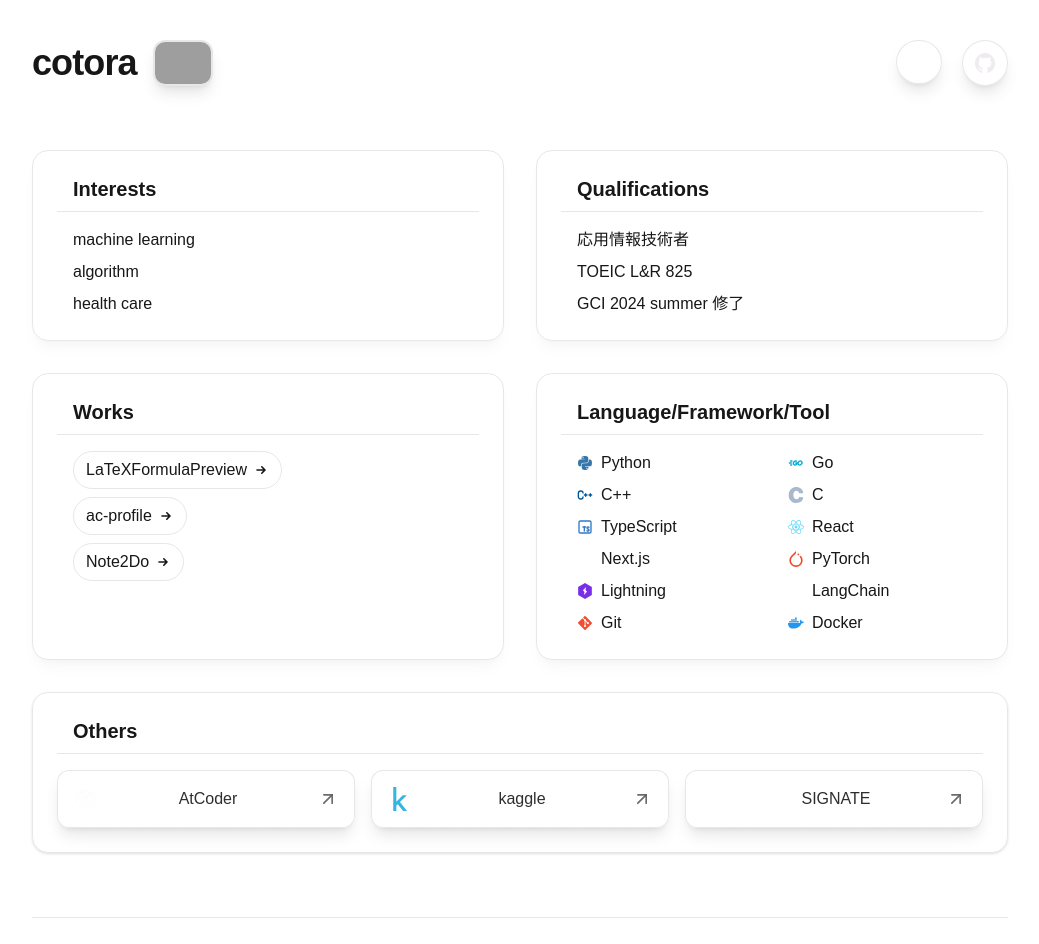
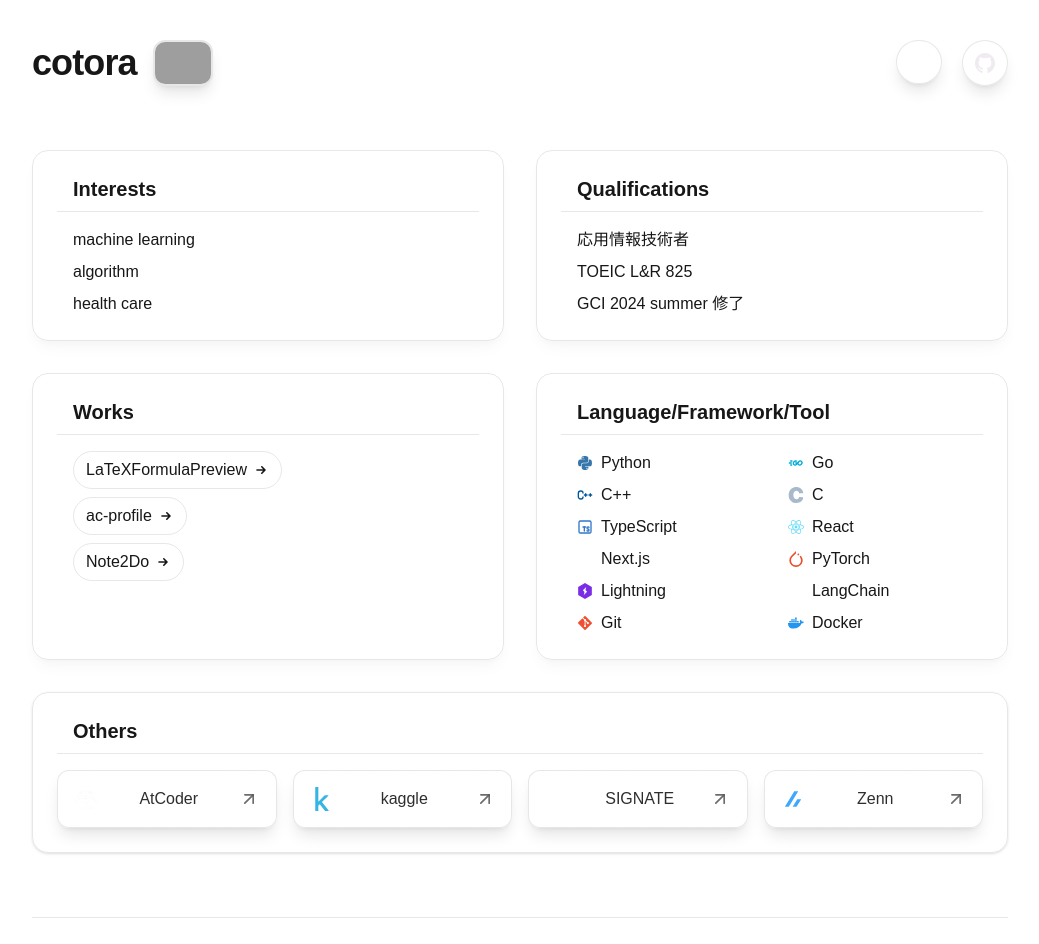
Before and after one commit to cotora/portfolio, a Next.js app: page / in a window 1280 px wide. Shown: the top 944 px of the page, without its empty margins (120-1159 px from the left). Built offline with nearby package versions, Linux system fonts and the light colour scheme; grey boxes are pictures that could not be loaded.

Commit message:
feat: リンクボタンにZennアイコンを追加し、アイコンの型を拡張

```diff
--- a/app/page.tsx
+++ b/app/page.tsx
@@ -51,7 +51,7 @@ export default function Home() {
                 <span className="inline-block w-2 h-2 rounded-full bg-primary mr-2"></span>
                 Others
               </h2>
-              <div className="grid grid-cols-1 md:grid-cols-3 gap-4">
+              <div className="grid grid-cols-1 md:grid-cols-4 gap-4">
                 {links.map((link) => (
                   <LinkButton key={link.name} link={link} />
                 ))}
--- a/components/LinkButton.tsx
+++ b/components/LinkButton.tsx
@@ -22,13 +22,18 @@ export default function LinkButton({ link }: { link: LinkProps }) {
         rel="noopener noreferrer"
       >
         {link.icon ? (
+          typeof link.icon === 'string' ? (
             <Image
-                src={link.icon}
-                alt={link.name}
-                width={24}
-                height={24}
-                quality={100}
+              src={link.icon}
+              alt={link.name}
+              width={24}
+              height={24}
+              quality={100}
             />
+          ) : (
+            // Assuming link.icon is a ReactNode if not a string
+            <div className="w-6 h-6 flex items-center justify-center">{link.icon}</div>
+          )
         ) : (
           <div className="w-6 h-6" /> // Spacer for when icon is not present (24px)
         )}
--- a/data/portfolioData.tsx
+++ b/data/portfolioData.tsx
@@ -2,7 +2,7 @@ import { SectionProps, LinkProps } from '@/types/portfolio';
 import { WorkLinkItem } from '@/components/WorkLinkItem';
 import { FaPython, FaReact, FaGitAlt, FaDocker } from 'react-icons/fa';
 import { TbBrandGolang, TbBrandCpp, TbBrandTypescript, TbBrandNextjs } from 'react-icons/tb';
-import { SiC, SiPytorch, SiLangchain, SiLightning } from 'react-icons/si';
+import { SiC, SiPytorch, SiLangchain, SiLightning, SiZenn } from 'react-icons/si';
 
 export const sections: SectionProps[] = [
   {
@@ -75,4 +75,10 @@ export const links: LinkProps[] = [
     delay: 0.1,
     icon: "/signate_icon.svg"
     },
+  {
+    name: "Zenn",
+    url: "https://zenn.dev/cotora",
+    delay: 0.1,
+    icon: <SiZenn className="text-[#3EA8FF]" />
+  },
 ];
--- a/types/portfolio.ts
+++ b/types/portfolio.ts
@@ -10,6 +10,6 @@ export interface SectionProps {
 export interface LinkProps {
   name: string;
   url: string;
+  icon?: string | ReactNode; // string (for Image src) or ReactNode
   delay: number;
-  icon?: string;
 }
```
